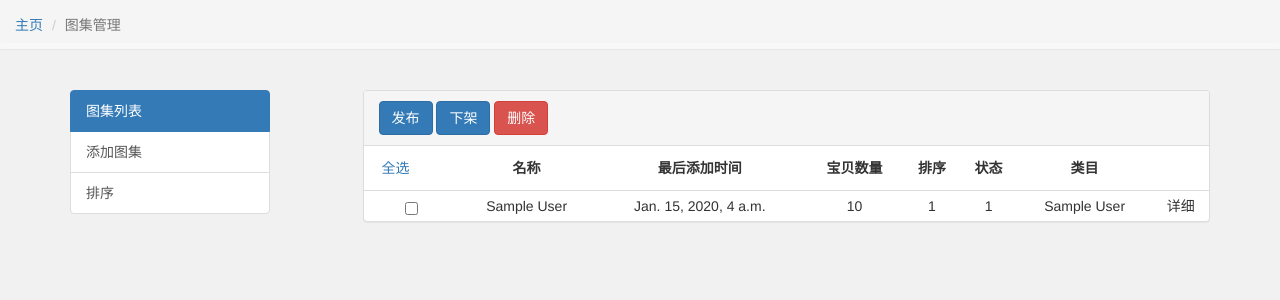
After one commit to poorevil/LifePictorial, a Django app: template LifePictorial/admin/templates/albunm_manager.html in a window 1280 px wide. The commit adds this page. Shown: the top 300 px of the page. Run offline with Django 3.2, Linux system fonts and the light colour scheme; tables that the repository leaves empty hold one stand-in row (values such as "Sample post"); the template is opened without the code that fills it: values that come from a table or form of the project are taken from there, most other values are stand-ins (such as "Sample title", 1, 10 or a date in 2020); some libraries are stand-ins or nearby versions.

Commit message:
update111

```diff
--- a/LifePictorial/LifePictorial/urls.py
+++ b/LifePictorial/LifePictorial/urls.py
@@ -44,7 +44,10 @@ urlpatterns = patterns('',
     (r'^admin/taokeitem_manager_update_order/(?P<appcode>[\w\d]{0,20})/$', 'admin.views.taokeitem_manager_update_order'),
     (r'^admin/taokeitem_manager_fetch_item_detail/(?P<num_iid>[\w\d]{0,20})/$', 'admin.views.taokeitem_manager_fetch_item_detail'),
     (r'^admin/taokeitem_manager_add_item$', 'admin.views.taokeitem_manager_add_item'),
-    (r'^admin/taokeitem_manager_add_albunm$', 'admin.views.taokeitem_manager_add_albunm'),
+    (r'^admin/albunm_manager_add_albunm$', 'admin.views.albunm_manager_add_albunm'),
+    (r'^admin/albunm_manager$', 'admin.views.albunm_manager'),
+    (r'^admin/albunm_manager_sort$', 'admin.views.albunm_manager_sort'),
+    (r'^admin/albunm_manager_update_order/(?P<appcode>[\w\d]{0,20})/$', 'admin.views.albunm_manager_update_order'),
 
 
 
--- a/LifePictorial/admin/models.py
+++ b/LifePictorial/admin/models.py
@@ -25,6 +25,9 @@ class Albunm(models.Model):
     pic_amount      = models.IntegerField(null=True,blank=True,default=0)
     order           = models.IntegerField()
     state           = models.IntegerField(default=1)                            #状态，1，发布 0，待发布
+
+    categoary       = models.ForeignKey(Categoary)
+    custom_tag      = models.IntegerField(null=True,blank=True)                 #手动添加标记 1，手动添加 0、空，自动添加
 
 '''
 CREATE TABLE "pic_detail"
@@ -122,6 +125,7 @@ class App(models.Model):
     detail          = models.CharField(max_length=100,null=True,blank=True)
     taokeAccount    = models.ForeignKey(TaokeAccount)
     taobaoApiDetail = models.ForeignKey(TaobaoApiDetail)
+    categoary       = models.ForeignKey(Categoary)
 
     def __unicode__(self):
         return self.name
--- a/LifePictorial/admin/templates/admin_welcome.html
+++ b/LifePictorial/admin/templates/admin_welcome.html
@@ -25,6 +25,7 @@
 		<li><a href="javascript:aa('keywordrecommend_manager')">关键字推荐</a></li>
 		<li><a href="javascript:aa('apprecommend_manager')">软件推荐</a></li -->
 		<li><a href="javascript:aa('ads_manager')">广告管理</a></li>
+		<li><a href="javascript:aa('albunm_manager')">图集管理</a></li>
 		<li><a href="javascript:aa('taokeitem_manager')">淘客链接管理</a></li>
 
 	</ul>
--- /dev/null
+++ b/LifePictorial/admin/templates/albunm_manager.html
@@ -0,0 +1,207 @@
+<!DOCTYPE html PUBLIC "-//W3C//DTD XHTML 1.0 Transitional//EN" "http://www.w3.org/TR/xhtml1/DTD/xhtml1-transitional.dtd">
+<html xmlns="http://www.w3.org/1999/xhtml">
+<head>
+<meta http-equiv="Content-Type" content="text/html; charset=utf-8" />
+<title>画报-淘客链接管理</title>
+
+<!-- 最新 Bootstrap 核心 CSS 文件 -->
+<link rel="stylesheet" href="http://cdn.bootcss.com/twitter-bootstrap/3.0.3/css/bootstrap.min.css">
+<style type="text/css" media="screen">
+.title{ max-width:300px; white-space:nowrap; overflow:hidden; text-overflow:ellipsis;}
+
+body {
+	background-color: #f1f1f1;
+    margin-top: 20px;
+    font-family: "Helvetica Neue", Helvetica, Arial, sans-serif;
+    padding-top: 70px;
+}
+
+.center-block{
+  text-align: center;
+  vertical-align: middle;
+}
+</style>
+
+</head>
+<body>
+	<nav class="navbar navbar-default navbar-fixed-top" style="vertical-align: middle;height:18px" role="navigation">
+		<ol class="breadcrumb" style="padding-top:15px;">
+		  <li><a href="/admin/">主页</a></li>
+		  <li class="active">图集管理</li>
+		</ol>
+	</nav>
+	<div class="container">
+    	<div class="row">
+    		<div class="col-md-3 col-sm-3">
+				<div class="list-group" style="width:200px" data-spy="affix" data-offset-top="0" role="complementary" >
+				  <a href="#" class="list-group-item active">
+				  	图集列表
+				  </a>
+				  <a href="#" class="list-group-item"  data-toggle="modal" data-target="#myModal">添加图集</a>
+				  <a href="/admin/albunm_manager_sort?appcode={{ appcode }}" class="list-group-item">排序</a>
+				</div>
+			</div>
+			<div class="col-md-9 col-sm-9" role="main">
+				<form action="/admin/albunm_manager?appcode={{appcode}}" name="taokeItemListForm" id="taokeItemListForm" method="post">
+					<input type="hidden" name="oper" id="oper"/>
+				<div class="panel panel-default">
+					<!-- Default panel contents -->
+					<div class="panel-heading">
+						<button type="button" id="submitBtn" class="btn btn-primary">发布</button>
+						<button type="button" id="downBtn" class="btn btn-primary">下架</button>
+						<button type="button" id="delBtn" class="btn btn-danger">删除</button>
+					</div>
+					<!-- Table -->
+					<table class="table table-hover table-condensed" style="vertical-align: center">
+						<thead>
+						<tr>
+							<td ><button type="button" id="selectAllBtn" class="btn btn-link">全选</button></td>
+							<td style="text-align: center;vertical-align: middle;"><strong>名称</strong></td>
+							<td style="text-align: center;vertical-align: middle;"><strong>最后添加时间</strong></td>
+							<td style="text-align: center;vertical-align: middle;"><strong>宝贝数量</strong></td>
+							<td style="text-align: center;vertical-align: middle;"><strong>排序</strong></td>
+							<td style="text-align: center;vertical-align: middle;"><strong>状态</strong></td>
+							<td style="text-align: center;vertical-align: middle;"><strong>类目</strong></td>
+							<td style="text-align: center;vertical-align: middle;">&nbsp;</td>
+						</tr>
+						</thead>
+						<tbody>
+						{% for item in albunmList %}
+						<tr onclick="selectAction(this)">
+							<td style="text-align: center;vertical-align: middle;"><input onclick="event.cancelBubble=true;" type="checkbox" name="ids" id="ids" value="{{item.id}}"/></td>
+							<td style="text-align: center;vertical-align: middle;">{{item.albunm_name}}</td>
+							<td style="text-align: center;vertical-align: middle;">{{item.last_add_time}}</td>
+							<td style="text-align: center;vertical-align: middle;">{{item.pic_amount}}</td>
+							<td style="text-align: center;vertical-align: middle;">{{item.order}}</td>
+							<td style="text-align: center;vertical-align: middle;">{{item.state}}</td>
+							<td style="text-align: center;vertical-align: middle;">{{item.categoary.title}}</td>
+							<td style="text-align: center;vertical-align: middle;">详细</td>
+						</tr>
+						{% endfor %}
+						</tbody>
+					</table>
+				</div>
+				</form>
+			</div>
+		</div>
+	</div>
+
+	<!-- Modal -->
+	<div class="modal fade" id="myModal" tabindex="-1" role="dialog" aria-labelledby="myModalLabel" aria-hidden="true">
+	  <div class="modal-dialog">
+	    <div class="modal-content">
+			<div class="modal-header">
+				<button type="button" class="close" data-dismiss="modal" aria-hidden="true">&times;</button>
+				<h4 class="modal-title" id="myModalLabel">新建图集</h4>
+			</div>
+			<form action="#" name="albunmForm" id="albunmForm" method="post" class="form-horizontal" role="form">
+			<div class="modal-body">
+				<div class="form-group">
+					<label for="categoary_id" class="col-sm-2 col-md-2 control-label control-label">图集名称</label>
+					<div class="col-md-4 col-sm-4">
+						<input type="text" class="form-control" id="albunm_name" name="albunm_name" placeholder="图集名称"/>
+					</div>
+				</div>
+			</div>
+			</form>
+			<div class="modal-footer">
+				<button type="button" class="btn btn-default" data-dismiss="modal">Close</button>
+				<button type="button" class="btn btn-primary" id="addAlbunmBtn">Save changes</button>
+			</div>
+	    </div><!-- /.modal-content -->
+	  </div><!-- /.modal-dialog -->
+	</div><!-- /.modal -->
+
+
+	<!-- Bootstrap core JavaScript
+    ================================================== -->
+    <!-- Placed at the end of the document so the pages load faster -->
+    <script src="http://cdn.bootcss.com/jquery/1.10.2/jquery.min.js"></script>
+	<script src="http://cdn.bootcss.com/twitter-bootstrap/3.0.3/js/bootstrap.min.js"></script>
+	<script type="text/javascript">
+		$("#selectAllBtn").click(function(){
+			if($("#selectAllBtn").html()=="全选"){
+				$("input#ids").each(function(){
+					// alert($(this).prop('checked'));
+						$(this).prop('checked',true);
+				});
+				$("#selectAllBtn").html("取消");
+			}else{
+				$("input#ids").each(function(){
+					// alert($(this).prop('checked'));
+						$(this).prop('checked',false);
+				});
+				$("#selectAllBtn").html("全选");
+			}
+		});
+
+		var hasChecked = function(){
+			var hasChecked = false;
+			$("input#ids").each(function(){
+				// alert($(this).prop('checked'));
+				hasChecked |= $(this).prop('checked');
+			});
+
+			return hasChecked;
+		};
+
+		$("#submitBtn").click(function(){
+			if (hasChecked()) {
+				$("input#oper").val("submit");
+				$("form#taokeItemListForm").submit();
+			}else{
+				alert("请选择需要发布的对象");
+			}
+		});
+
+		$("#downBtn").click(function(){
+			if (hasChecked()) {
+				$("input#oper").val("down");
+				$("form#taokeItemListForm").submit();
+			}else{
+				alert("请选择需要下架的对象");
+			}
+		});
+
+		// $("#delBtn").click(function(){
+		// 	if (hasChecked()) {
+		// 		$("input#oper").val("del");
+		// 		$("form").submit();
+		// 	}else{
+		// 		alert("请选择需要删除的对象");
+		// 	}
+		// });
+
+		var selectAction = function(trObj){
+			// alert(trObj.find("#ids"));
+			var checkboxObj = jQuery(trObj).find("input#ids")
+			checkboxObj.prop('checked',!checkboxObj.prop('checked'));
+		};
+
+		//绑定按钮点击事件
+		$("#addAlbunmBtn").click(function(){
+			var _nAjaxTimeout = 5 * 10000;
+
+			var jqxhr = $.post("/admin/albunm_manager_add_albunm?appcode={{ appcode }}",
+						$("#albunmForm").serialize(),
+						function(data,textStatus, jqXHR) {
+
+							//服务器返回请求结果
+							switch(data["result_code"]){
+								case 200://get result！！
+									$("#myModal").modal("hide");
+									window.location.reload();
+									break;
+								default:
+									alert(data["result_code"]);
+									break;
+							}
+						});
+			//请求失败
+			jqxhr.error(function() {
+				alert("添加失败");
+			});
+		});
+	</script>
+</body>
+</html>
--- a/LifePictorial/admin/templates/taokeitem_manager_fetch_item.html
+++ b/LifePictorial/admin/templates/taokeitem_manager_fetch_item.html
@@ -40,11 +40,11 @@
     	<div class="row">
     		<div class="col-md-3">
 				<div class="list-group" style="width:200px" data-spy="affix" data-offset-top="0" role="complementary" >
-				  <a href="/admin/taokeitem_manager?appcode={{ appcode }}" class="list-group-item">
+				  <a href="/admin/taokeitem_manager?appcode={{ appcode }}&albunm_id={{albunmId}}" class="list-group-item">
 				  	管理列表
 				  </a>
 				  <a href="#" class="list-group-item active">添加链接</a>
-				  <a href="/admin/taokeitem_manager_sort?appcode={{ appcode }}" class="list-group-item">排序</a>
+				  <a href="/admin/taokeitem_manager_sort?appcode={{ appcode }}&albunm_id={{albunmId}}" class="list-group-item">排序</a>
 				</div>
 			</div>
 			<div class="col-md-9" role="main">
@@ -120,7 +120,7 @@
 							<label for="albunm_id" class="col-sm-2 col-md-2 control-label control-label">{{ form.albunm_id.label }}</label>
 							<div class="col-md-4 col-sm-4">
 								{{ form.albunm_id }}
-								<button type="button" id="newAlbunmBtn" class="btn btn-link" data-toggle="modal" data-target="#myModal">新建图集</button>
+								<!-- <button type="button" id="newAlbunmBtn" class="btn btn-link" data-toggle="modal" data-target="#myModal">新建图集</button> -->
 							</div>
 						</div>
 
```
Also changed, not shown: LifePictorial/admin/forms.py (+10 -0 lines), LifePictorial/admin/templates/albunm_sort.html (added, +181 -0 lines), LifePictorial/admin/views.py (+122 -9 lines), 5 other files.
